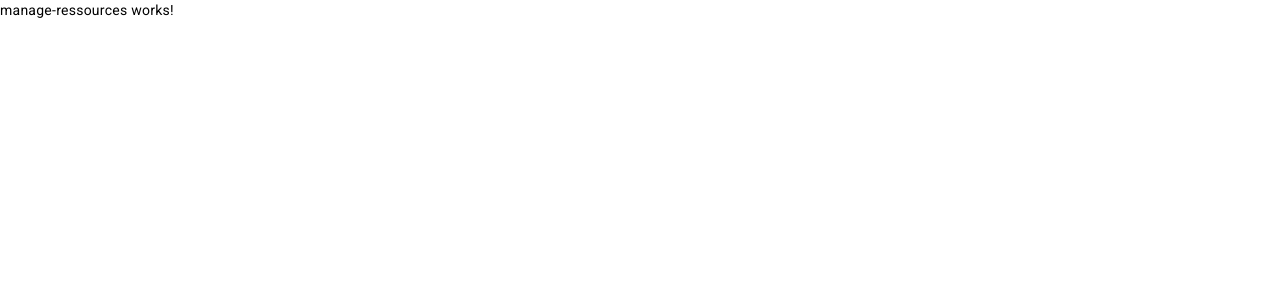
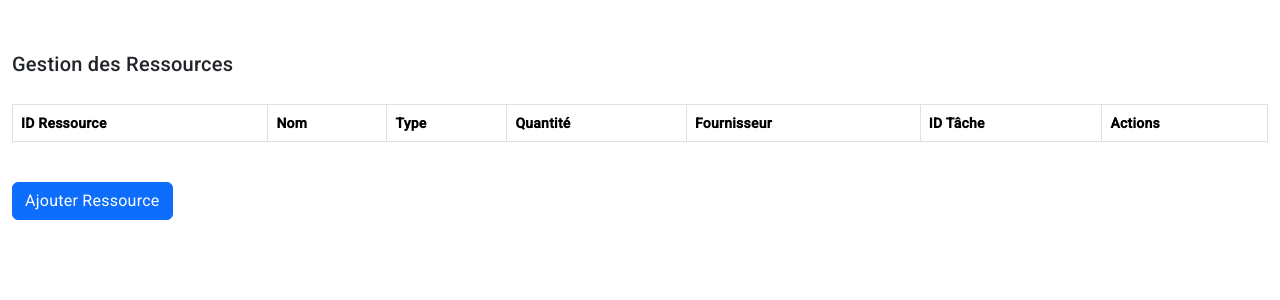
Before and after one commit to RdFatimazahra/ConstructionAngular, an Angular app in the folder ConstructionXpert/: page /ressource in a window 1280 px wide. Shown: the top 300 px of the page. Built offline with nearby package versions, Linux system fonts and the light colour scheme.

Commit message:
création de forms d'affichage

```diff
--- a/ConstructionXpert/angular.json
+++ b/ConstructionXpert/angular.json
@@ -26,7 +26,7 @@
             ],
             "styles": [
               "@angular/material/prebuilt-themes/pink-bluegrey.css",
-
+              "node_modules/bootstrap/dist/css/bootstrap.min.css",
               "node_modules/@fortawesome/fontawesome-free/css/all.min.css",
               "src/styles.css"
             ],
--- a/ConstructionXpert/src/app/ressource/manage-ressources/manage-ressources.component.html
+++ b/ConstructionXpert/src/app/ressource/manage-ressources/manage-ressources.component.html
@@ -1 +1,41 @@
-<p>manage-ressources works!</p>
+<div class="container mt-5">
+  <h2 class="mb-4">Gestion des Ressources</h2>
+
+  <div class="table-responsive">
+    <table class="table table-bordered table-hover">
+      <thead class="thead-light">
+      <tr>
+        <th>ID Ressource</th>
+        <th>Nom</th>
+        <th>Type</th>
+        <th>Quantité</th>
+        <th>Fournisseur</th>
+        <th>ID Tâche</th>
+        <th>Actions</th>
+      </tr>
+      </thead>
+      <tbody>
+      <tr *ngFor="let ressource of ressources">
+        <td>{{ ressource.idRessource }}</td>
+        <td>{{ ressource.nom }}</td>
+        <td>{{ ressource.type }}</td>
+        <td>{{ ressource.quantite }}</td>
+        <td>{{ ressource.fournisseur }}</td>
+        <td>{{ ressource.idTache }}</td>
+        <td>
+          <button (click)="deleteRessource(ressource.idRessource)" class="btn btn-danger btn-sm">
+            <i class="fas fa-trash-alt"></i>
+          </button>
+          <button class="btn btn-primary btn-sm ms-5">
+            <i class="fas fa-edit"></i>
+          </button>
+        </td>
+      </tr>
+      </tbody>
+    </table>
+  </div>
+
+  <a routerLink="/new/:tacheId" class="btn btn-primary mt-4">
+    Ajouter Ressource
+  </a>
+</div>
```
